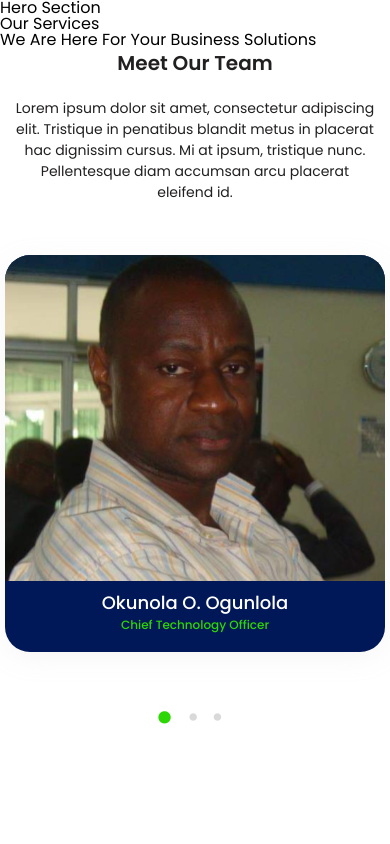
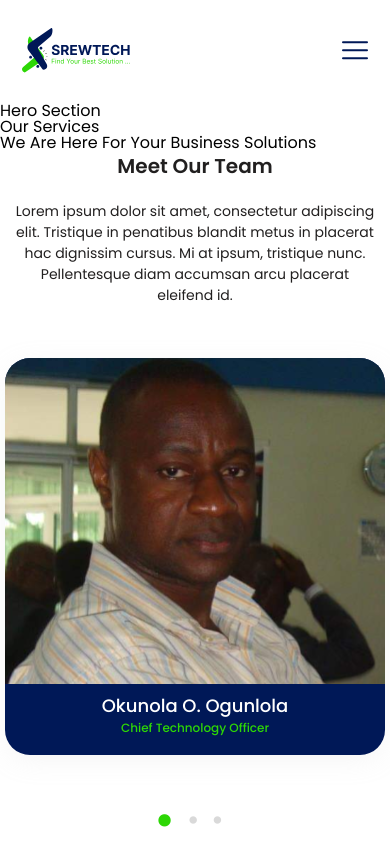
Before and after one commit to Akindejoye/skrew-tech, a Next.js app: page / in a window 390 px wide. Shown: the top 844 px of the page. Built offline with nearby package versions, Linux system fonts and the light colour scheme.

Commit message:
Mobile Navigation

```diff
--- /dev/null
+++ b/components/mobileNav/index.jsx
@@ -0,0 +1,42 @@
+import { useState } from "react";
+
+const MobileNav = () => {
+  const [nav, setNav] = useState(false);
+
+  const handleNav = () => {
+    setNav(!nav);
+  };
+
+  return (
+    <>
+      <div className="mobileNav">
+        <div className="top">
+          <img src="/images/logo-sm.svg" alt="Logo" />
+          <img
+            src="/images/hamburger.svg"
+            alt="Hamburger"
+            onClick={handleNav}
+          />
+        </div>
+        <div
+          className="nav"
+          onClick={handleNav}
+          style={{
+            left: nav ? "0" : "-200px",
+            right: nav ? "0" : "",
+          }}
+        >
+          <ul>
+            <li>Services</li>
+            <li>Resources</li>
+            <li>Company</li>
+            <li>Blog</li>
+            <li>Contact Us</li>
+          </ul>
+        </div>
+      </div>
+    </>
+  );
+};
+
+export default MobileNav;
--- /dev/null
+++ b/components/mobileNav/mobileNav.scss
@@ -0,0 +1,48 @@
+.mobileNav {
+  position: relative;
+  z-index: 999;
+  .top {
+    display: flex;
+    justify-content: space-between;
+    align-items: center;
+    padding-top: 28px;
+    padding-right: 22px;
+    padding-left: 22px;
+    margin-bottom: 29.58px;
+  }
+
+  .nav {
+    height: 160vh;
+    position: absolute;
+    top: 90px;
+    // right: 0;
+    left: -200px;
+    background-color: var(--clr-primary);
+    transition: left 0.5s ease-in;
+
+    ul {
+      display: flex;
+      flex-direction: column;
+      align-items: center;
+      justify-content: center;
+      text-align: left;
+      list-style: none;
+      height: 100%;
+
+      li {
+        font-size: 20px;
+        font-weight: 400;
+        line-height: 30px;
+        color: var(--clr-white);
+        text-decoration: none;
+        // padding-top: 20px;
+        padding-bottom: 80px;
+        cursor: pointer;
+
+        &:hover {
+          color: var(--clr-secondary);
+        }
+      }
+    }
+  }
+}
--- a/pages/_app.js
+++ b/pages/_app.js
@@ -4,6 +4,7 @@ import '../components/footer/footer.scss';
 import '../components/team/team.scss';
 import '../components/slider/slider.scss';
 import '../components/teamCard/teamCard.scss'
+import '../components/mobileNav/mobileNav.scss';
 
 function MyApp({ Component, pageProps }) {
   return <Component {...pageProps} />
--- a/pages/index.js
+++ b/pages/index.js
@@ -1,6 +1,7 @@
 import Head from "next/head";
 import Footer from "../components/footer";
 import Team from "../components/team";
+import MobileNav from "../components/mobileNav";
 
 const Home = () => {
   return (
@@ -11,7 +12,9 @@ const Home = () => {
       </Head>
       <body>
         <header>
-          <nav></nav>
+          <nav>
+            <MobileNav />
+          </nav>
           <section>Hero Section</section>
         </header>
         <main>
```
